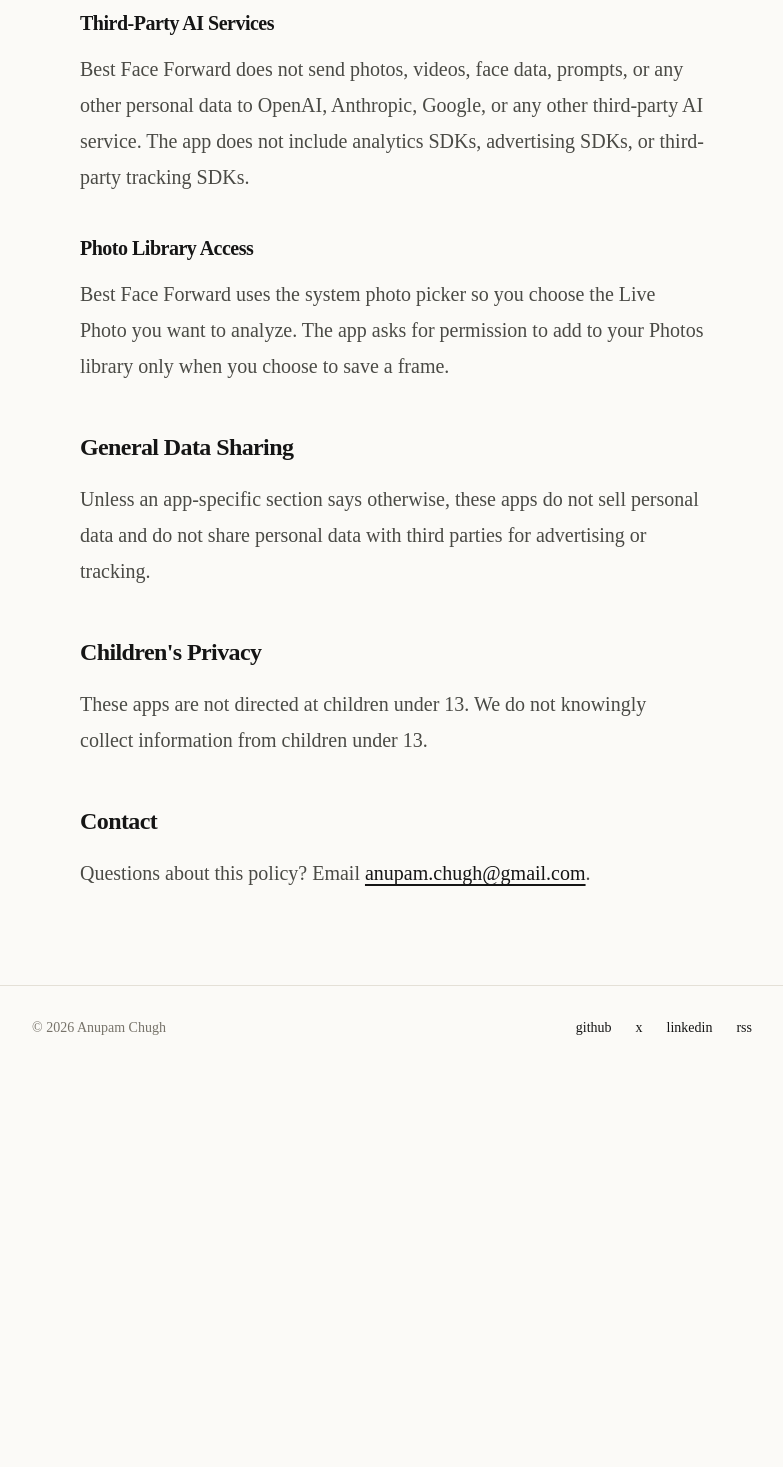
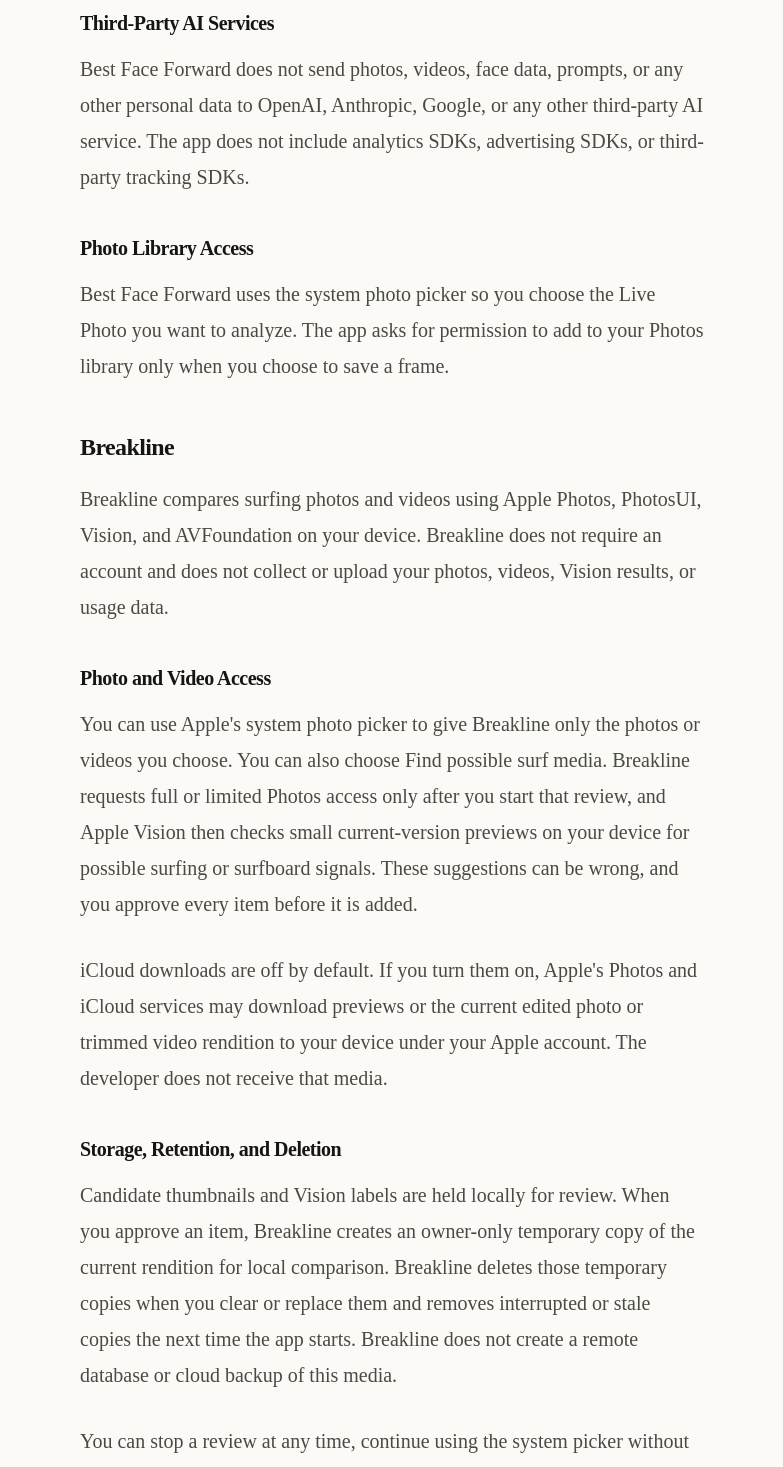
Before and after one commit to anupamchugh/anupamchugh.github.io, a Next.js app: page /privacy in a window 1280 px wide. Shown: the part 1330-2797 px from the top of the page, without its empty margins (248-1031 px from the left). Before the commit the page ends 2400 px from the top, so only its background shows below. Built offline with nearby package versions, Linux system fonts and the light colour scheme.

Commit message:
docs: add Breakline privacy details

```diff
--- a/app/privacy/page.tsx
+++ b/app/privacy/page.tsx
@@ -10,7 +10,7 @@
     <div className="mx-auto max-w-2xl px-4 pb-16 pt-32 sm:px-6">
       <div className="prose">
         <h1>Privacy Policy</h1>
-        <p className="text-sm opacity-60">Last updated: May 6, 2026</p>
+        <p className="text-sm opacity-60">Last updated: July 22, 2026</p>
         <p>
           This privacy policy describes how apps built by Anupam Chugh handle your
           information. Some apps have app-specific sections below.
@@ -61,6 +61,52 @@
           only when you choose to save a frame.
         </p>
 
+        <h2>Breakline</h2>
+        <p>
+          Breakline compares surfing photos and videos using Apple Photos, PhotosUI,
+          Vision, and AVFoundation on your device. Breakline does not require an
+          account and does not collect or upload your photos, videos, Vision results,
+          or usage data.
+        </p>
+
+        <h3>Photo and Video Access</h3>
+        <p>
+          You can use Apple's system photo picker to give Breakline only the photos or
+          videos you choose. You can also choose Find possible surf media. Breakline
+          requests full or limited Photos access only after you start that review, and
+          Apple Vision then checks small current-version previews on your device for
+          possible surfing or surfboard signals. These suggestions can be wrong, and
+          you approve every item before it is added.
+        </p>
+        <p>
+          iCloud downloads are off by default. If you turn them on, Apple's Photos and
+          iCloud services may download previews or the current edited photo or trimmed
+          video rendition to your device under your Apple account. The developer does
+          not receive that media.
+        </p>
+
+        <h3>Storage, Retention, and Deletion</h3>
+        <p>
+          Candidate thumbnails and Vision labels are held locally for review. When you
+          approve an item, Breakline creates an owner-only temporary copy of the current
+          rendition for local comparison. Breakline deletes those temporary copies when
+          you clear or replace them and removes interrupted or stale copies the next time
+          the app starts. Breakline does not create a remote database or cloud backup of
+          this media.
+        </p>
+        <p>
+          You can stop a review at any time, continue using the system picker without
+          library access, limit the Photos available to Breakline, or revoke access in
+          iOS Settings. Removing the app deletes its app data under iOS storage rules.
+        </p>
+
+        <h3>Third Parties</h3>
+        <p>
+          Breakline does not send media, Vision results, prompts, or personal data to
+          OpenAI, Anthropic, Google, advertising networks, analytics services, or other
+          third-party AI services. It does not include advertising or tracking SDKs.
+        </p>
+
         <h2>General Data Sharing</h2>
         <p>
           Unless an app-specific section says otherwise, these apps do not sell personal
```
